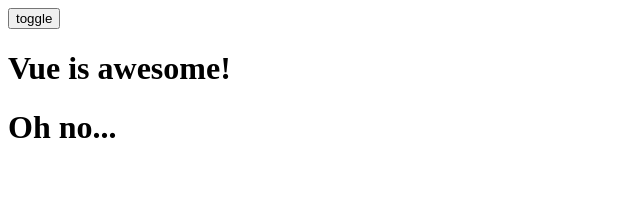
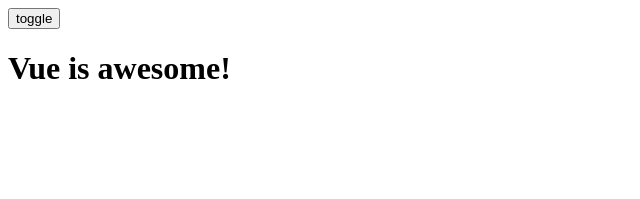
Before and after one commit to stephenmussel/vue-tutorial, a Vue app: page / in a window 1280 px wide. Shown: the top 199 px of the page, without its empty margins (0-640 px from the left). Built offline with nearby package versions, Linux system fonts and the light colour scheme.

Commit message:
used if and else directives to toggle between h1 elements

```diff
--- a/src/App.vue
+++ b/src/App.vue
@@ -25,7 +25,7 @@
       //   this.text = e.target.value
       // }
       toggle() {
-        // ...
+        this.awesome = !this.awesome
       }
     }
   }
@@ -59,8 +59,8 @@
   <!-- <p>{{ text }}</p> -->
 
   <button @click="toggle">toggle</button>
-  <h1>Vue is awesome!</h1>
-  <h1>Oh no...</h1>
+  <h1 v-if="awesome">Vue is awesome!</h1>
+  <h1 v-else>Oh no...</h1>
 
 </template>
 
```
